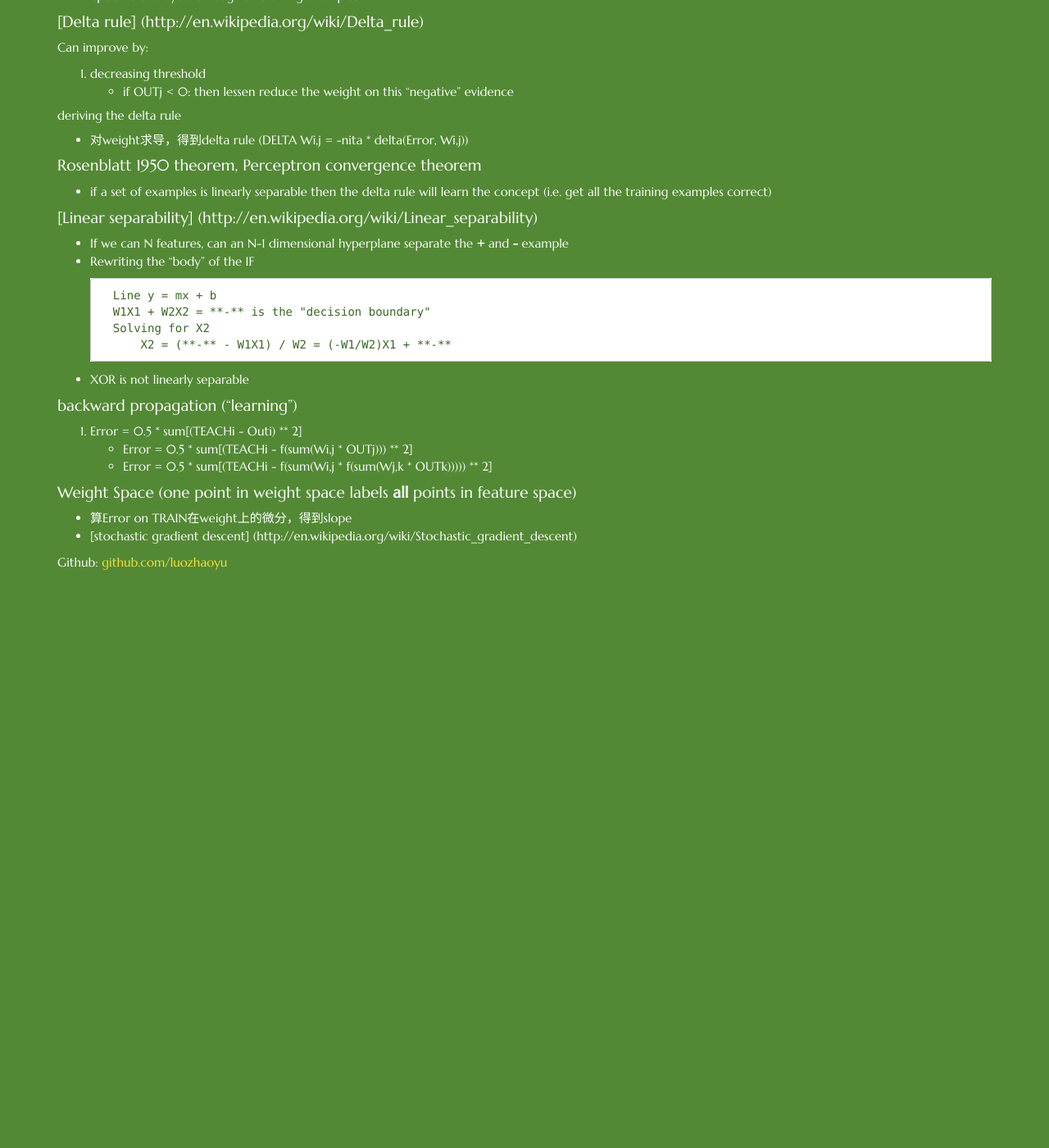
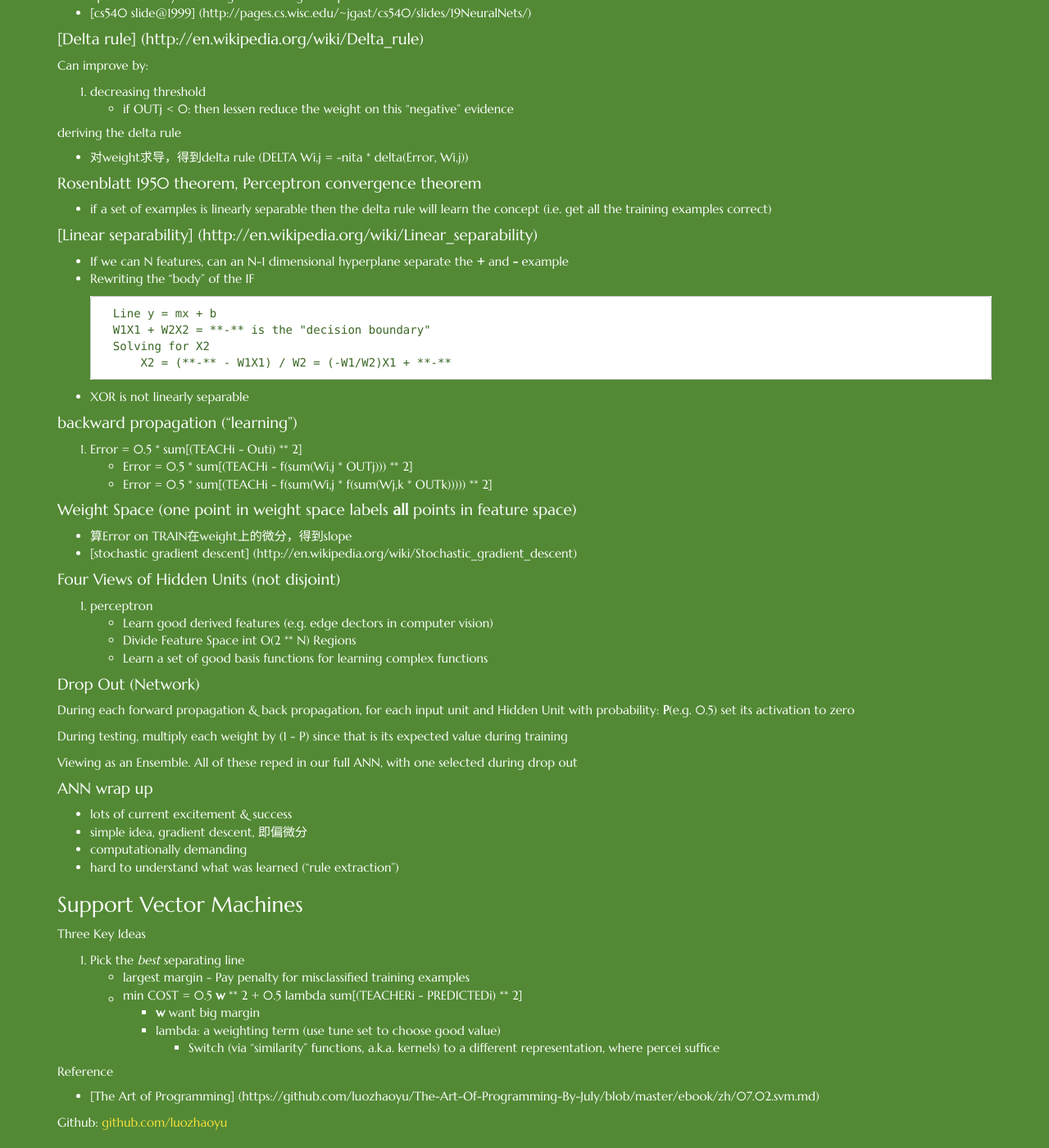
Before and after one commit to luozhaoyu/luozhaoyu.github.io, a Jekyll site: the page built from _posts/2014-09-05-AI.md, in a window 1280 px wide and 1400 px high, scrolled down 6140 px. Shown: the whole window at 82% size. Built offline with Jekyll 4.4.1, drawn with Linux system fonts in a browser that asks for light colours; nearby versions of some CDN libraries; Markdown is read by kramdown in place of the engine named in the settings; before the commit the page ends 6857 px from its top, so only the background shows below that.

Commit message:
finished ANN

```diff
--- a/_posts/2014-09-05-AI.md
+++ b/_posts/2014-09-05-AI.md
@@ -276,6 +276,7 @@ How to choose a special k?: Use tune set!
 * weight space
 * early stopping
 * epoch is one cycle through all training examples
+* [cs540 slide@1999] (http://pages.cs.wisc.edu/~jgast/cs540/slides/19NeuralNets/)
 
 #### [Delta rule] (http://en.wikipedia.org/wiki/Delta_rule)
 Can improve by:
@@ -308,3 +309,37 @@ Can improve by:
 #### Weight Space (one point in weight space labels **all** points in feature space)
 * 算Error on TRAIN在weight上的微分，得到slope
 * [stochastic gradient descent] (http://en.wikipedia.org/wiki/Stochastic_gradient_descent)
+
+#### Four Views of Hidden Units (not disjoint)
+1. perceptron
+- Learn good derived features (e.g. edge dectors in computer vision)
+- Divide Feature Space int O(2 ** N) Regions
+- Learn a set of good basis functions for learning complex functions
+
+#### Drop Out (Network)
+During each forward propagation & back propagation, for each input unit and Hidden Unit with probability:
+**P**(e.g. 0.5) set its activation to zero
+
+During testing, multiply each weight by (1 - P) since that is its expected value during training
+
+Viewing as an Ensemble. All of these reped in our full ANN, with one selected during drop out
+
+#### ANN wrap up
+* lots of  current excitement & success
+* simple idea, gradient descent, 即偏微分
+* computationally demanding
+* hard to understand what was learned ("rule extraction")
+
+### Support Vector Machines
+Three Key Ideas
+
+1. Pick the *best* separating line
+    * largest margin
+- Pay penalty for misclassified training examples
+    * min COST = 0.5 ||**w**|| ** 2 + 0.5 lambda sum[(TEACHERi - PREDICTEDi) ** 2]
+        * **w** want big margin
+        * lambda: a weighting term (use tune set to choose good value)
+- Switch (via "similarity" functions, a.k.a. kernels) to a different representation, where percei suffice
+
+##### Reference
+* [The Art of Programming] (https://github.com/luozhaoyu/The-Art-Of-Programming-By-July/blob/master/ebook/zh/07.02.svm.md)
```
Also changed, not shown: _posts/2014-10-31-GFS.md (+2 -2 lines), _posts/2014-11-14-RPC.md (+1 -1 lines).
